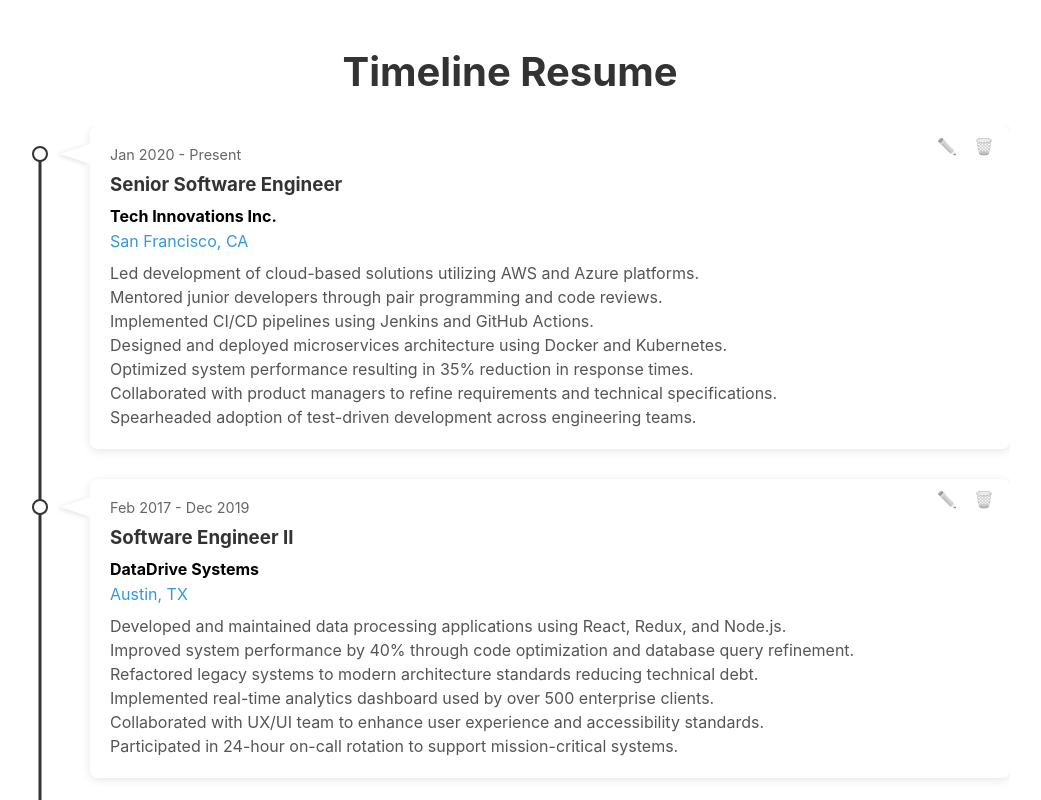
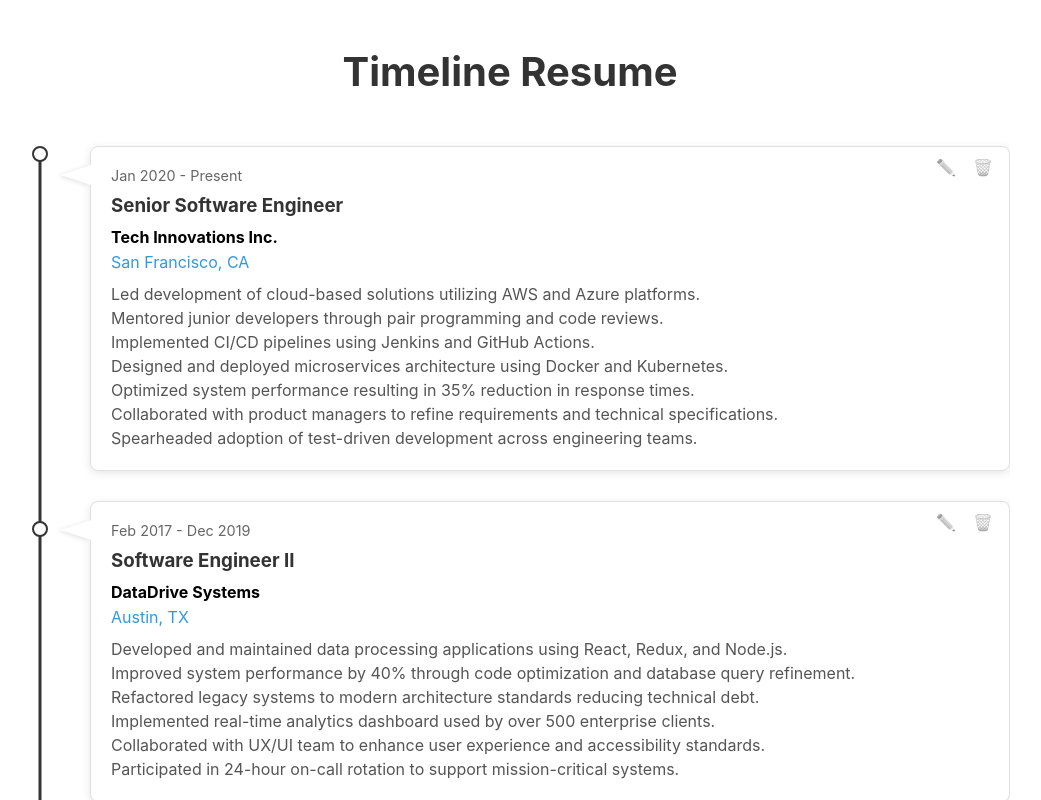
Before and after one commit to willzjc/timeline, a React (Create React App) app: page / in a window 1280 px wide. Shown: the whole page, without its empty margins (130-1171 px from the left). Built offline with nearby package versions, Linux system fonts and the light colour scheme; no server answers.

Commit message:
style: small grey outline

```diff
--- a/src/styles/Timeline.css
+++ b/src/styles/Timeline.css
@@ -61,6 +61,10 @@
   transition: all 0.3s ease;
 }
 
+.timeline-elements .timeline-item:first-child {
+  padding-top: 20px; /* Add padding to the top of the first item */
+}
+
 .timeline-item:last-child {
   margin-bottom: 20px; /* Reduced margin on last item */
 }
@@ -80,6 +84,7 @@
   min-height: 100px;
   display: flex;
   flex-direction: column;
+  border: 1px solid #e0e0e0; /* Add subtle grey border */
 }
 
 .timeline-content:hover {
```
